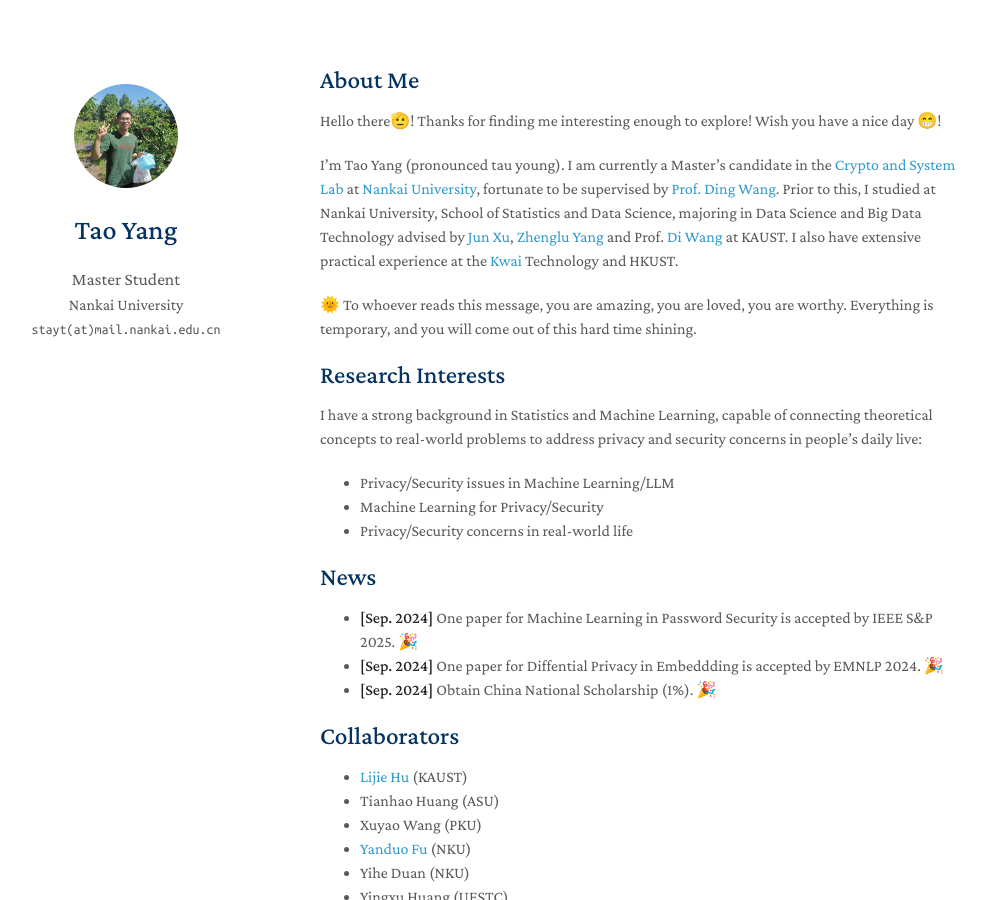
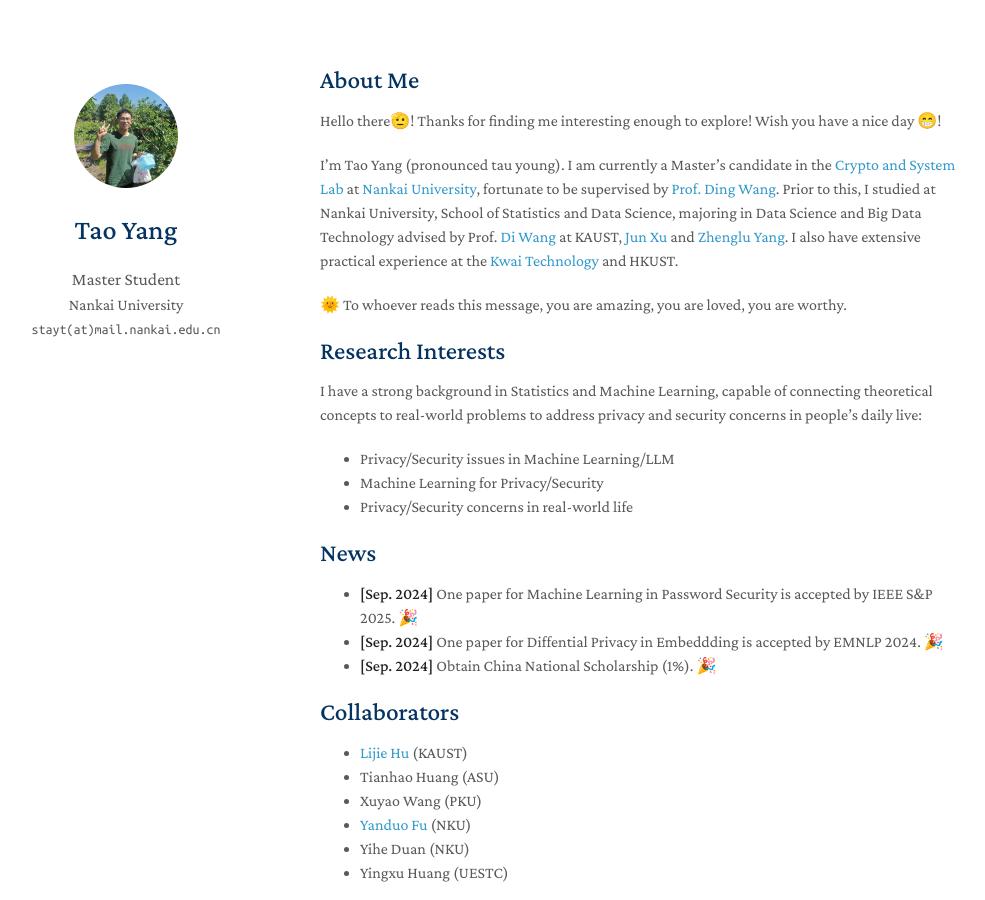
Before and after one commit to stayt1/stayt1.github.io, a Jekyll site: the page built from index.md, in a window 1280 px wide and 900 px high. Shown: the whole window, without its empty margins (150-1135 px from the left). Built offline with Jekyll 4.4.1, drawn with Linux system fonts in a browser that asks for light colours; a style sheet for code colours, icons or effects is not loaded; our own code applies the rules of GitHub Pages for plain Markdown files.

Commit message:
Update index.md

```diff
--- a/index.md
+++ b/index.md
@@ -6,9 +6,9 @@
 
 Hello there🫡! Thanks for finding me interesting enough to explore! Wish you have a nice day 😁!
 
-I'm Tao Yang (pronounced tau young). I am currently a Master's candidate in the [Crypto and System Lab](https://github.com/CSSLabNKU) at [Nankai University](https://www.nankai.edu.cn/), fortunate to be supervised by [Prof. Ding Wang](http://wangdingg.weebly.com/). Prior to this, I studied at Nankai University, School of Statistics and Data Science, majoring in Data Science and Big Data Technology advised by [Jun Xu](https://csjunxu.github.io/), [Zhenglu Yang](https://bigdata.nankai.edu.cn/yangzl/list.htm) and Prof. [Di Wang](https://shao3wangdi.github.io/) at KAUST. I also have extensive practical experience at the [Kwai](https://www.kwai.com/) Technology and HKUST.
+I'm Tao Yang (pronounced tau young). I am currently a Master's candidate in the [Crypto and System Lab](https://github.com/CSSLabNKU) at [Nankai University](https://www.nankai.edu.cn/), fortunate to be supervised by [Prof. Ding Wang](http://wangdingg.weebly.com/). Prior to this, I studied at Nankai University, School of Statistics and Data Science, majoring in Data Science and Big Data Technology advised by Prof. [Di Wang](https://shao3wangdi.github.io/) at KAUST, [Jun Xu](https://csjunxu.github.io/) and [Zhenglu Yang](https://bigdata.nankai.edu.cn/yangzl/list.htm). I also have extensive practical experience at the [Kwai Technology](https://www.kwai.com/) and HKUST.
 
-🌞 To whoever reads this message, you are amazing, you are loved, you are worthy. Everything is temporary, and you will come out of this hard time shining.
+🌞 To whoever reads this message, you are amazing, you are loved, you are worthy.
 
 ## Research Interests
 
```
